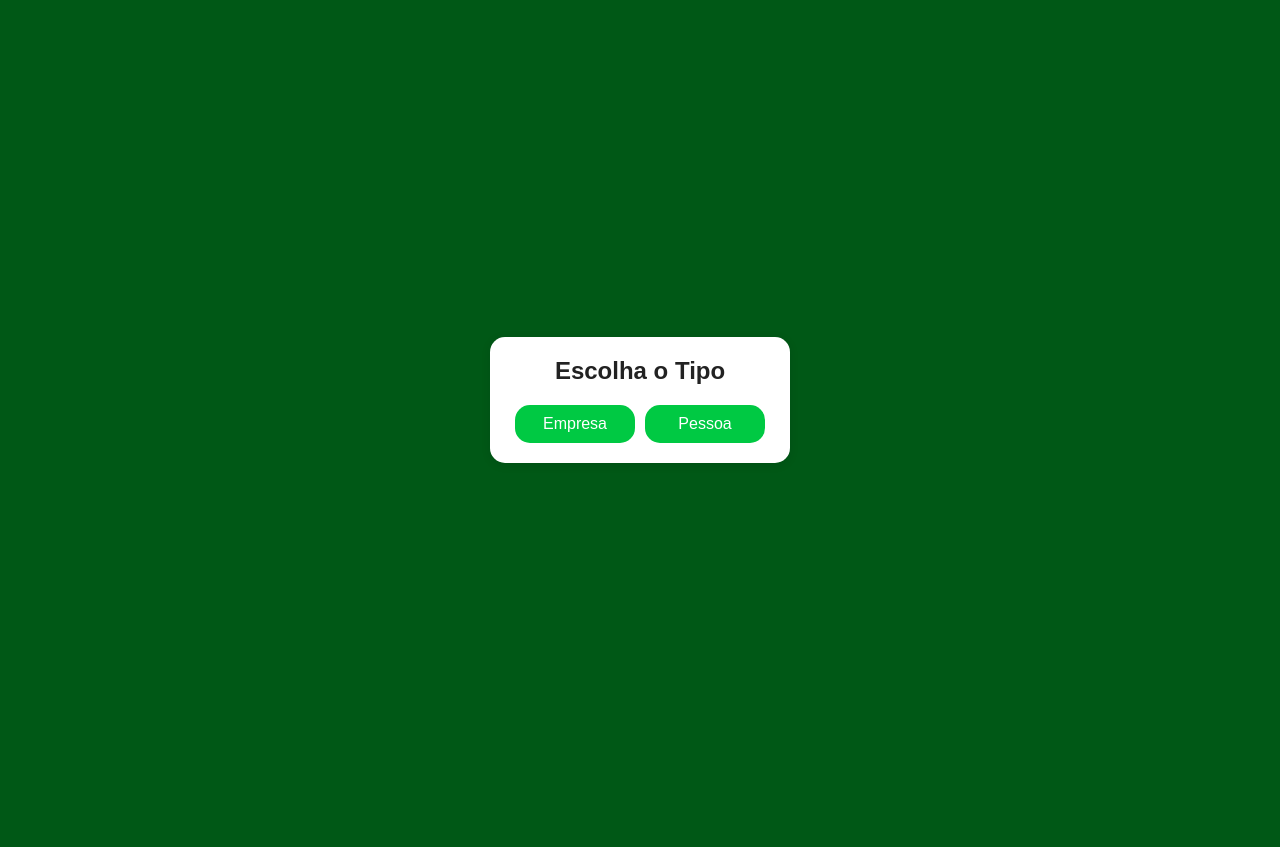
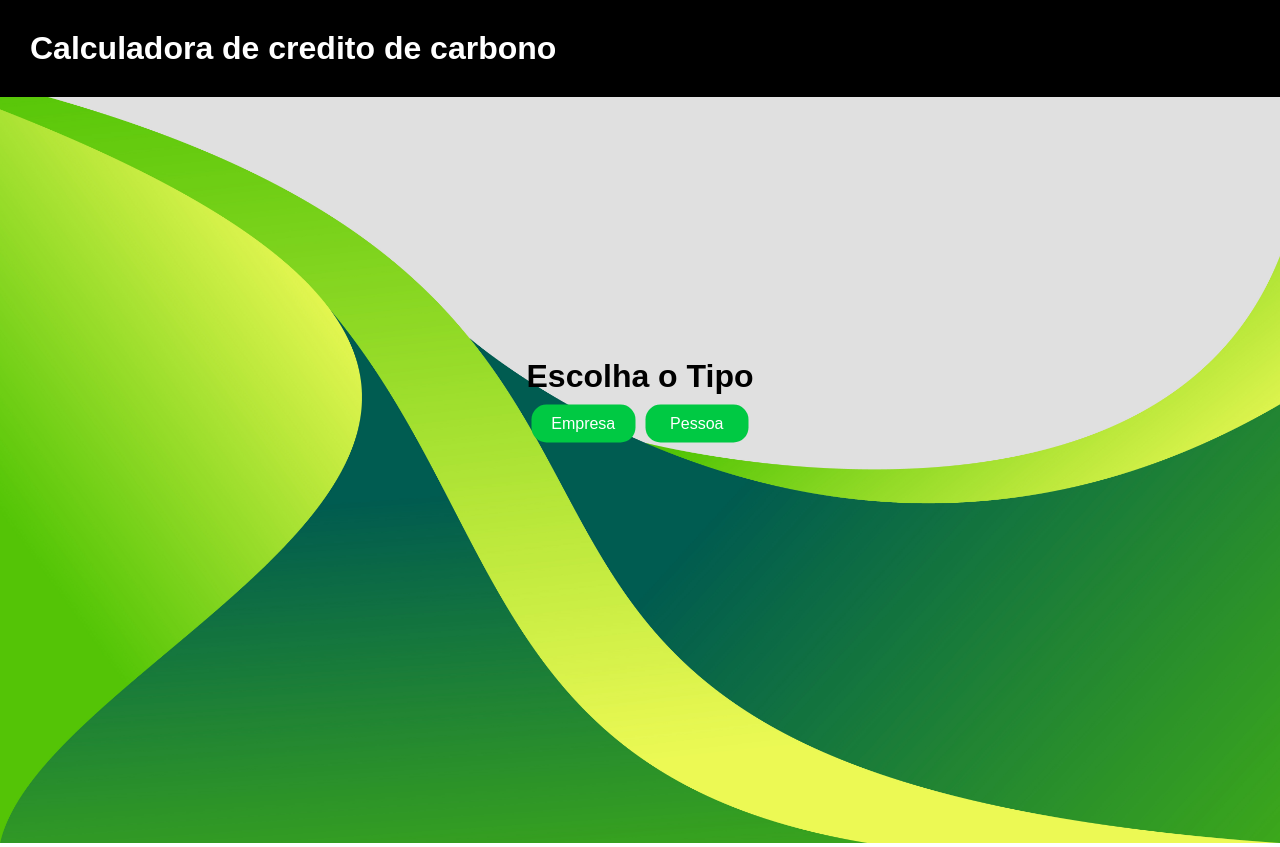
Before and after one commit to AntonioSouza1/CarbonCreditCalculator, a Flask app: page / in a window 1280 px wide. Before the commit the page ends 463 px from the top, so only its background shows below. Run offline with Flask 3, Linux system fonts and the light colour scheme.

Commit message:
Add files via upload

```diff
--- a/static/styles.css
+++ b/static/styles.css
@@ -1,16 +1,16 @@
-* {
+body {
     margin: 0;
-    padding: 0;
-    box-sizing: border-box;
+    font-family: Arial, sans-serif;
+    height: 100vh;
+    overflow: hidden; /* Oculta as barras de rolagem */
 }
 
-body {
-    font-family: Arial, sans-serif;
-    background-color: #005816;
+.Titulo {
+    background-color: rgb(0, 0, 0);
+    color: white;
+    text-align: left;
+    padding: 30px;
     display: flex;
-    justify-content: center;
-    align-items: center;
-    height: 100vh;
 }
 
 .container {
@@ -20,12 +20,26 @@ body {
     box-shadow: 0 2px 10px rgba(0, 0, 0, 0.1);
     padding: 20px;
     width: 300px;
+    margin: 0;
+    padding: 0;
+    box-sizing: border-box;
+}
+
+#imagem {
+    height: auto; /* Mantém a proporção da imagem */
+    margin-right: 10px; /* Espaço entre a imagem e o título */
+    max-width: 100%; /* A imagem não excederá a largura do contêiner */
 }
 
 h1 {
-    font-size: 24px;
-    margin-bottom: 20px;
-    color: #222222;
+    margin: 0;
+}
+.overlay {
+    position: absolute; /* Faz com que a div overlay seja posicionada em relação ao contêiner pai */
+    top: 50%; /* Centraliza verticalmente */
+    left: 50%; /* Centraliza horizontalmente */
+    transform: translate(-50%, -50%); /* Ajusta a posição para o centro */
+    z-index: 1; /* Coloca a overlay na frente da imagem */
 }
 
 .botao-container {
--- a/templates/index.html
+++ b/templates/index.html
@@ -7,7 +7,11 @@
     <title>Calculadora</title>
 </head>
 <body>
-    <div class="container">
+    <div class="Titulo">
+        <h1>Calculadora de credito de carbono</h1>
+    </div>
+    <img src="{{ url_for('static', filename='/imagens/6.jpg') }}" alt="Descrição da imagem" id="imagem">
+    <div class="overlay">
         <header>
             <h1>Escolha o Tipo</h1>
         </header>
```
Also changed, not shown: static/Imagens/6.jpg (added).
